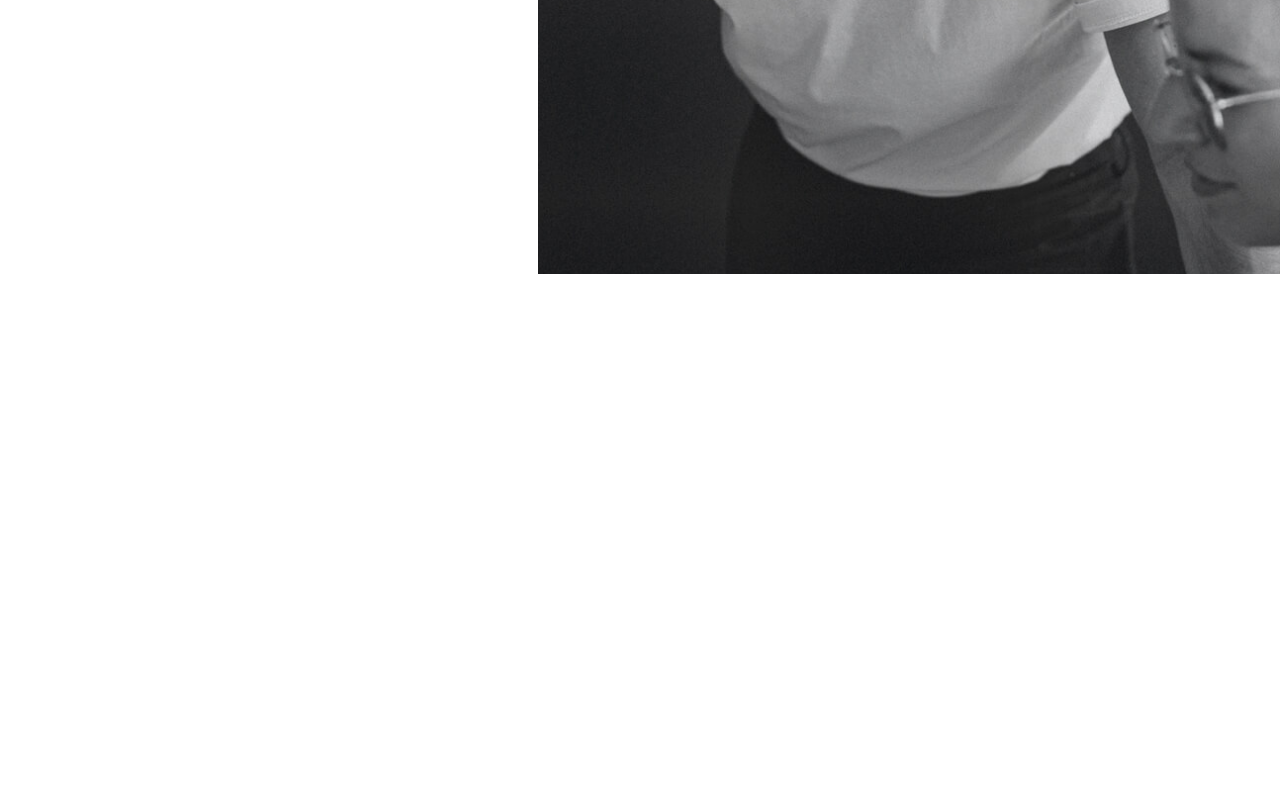
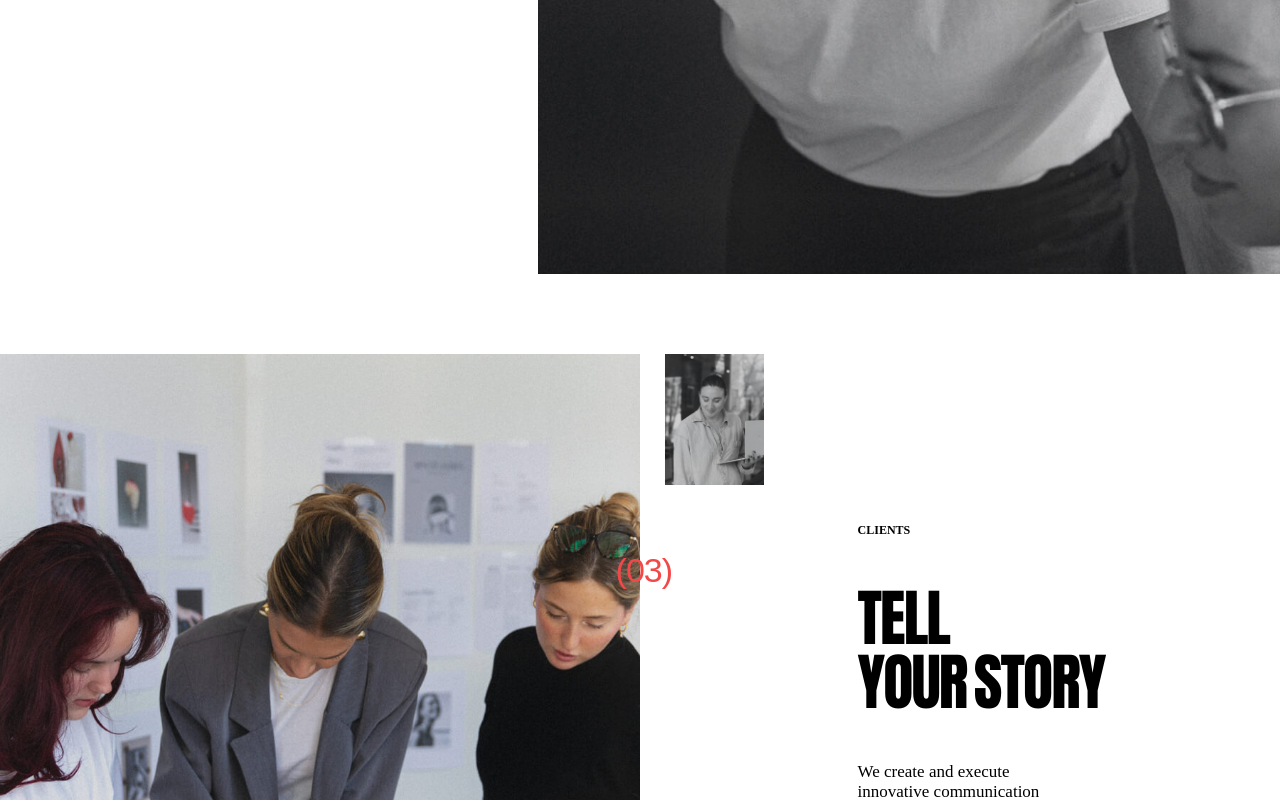
Before and after one commit to nakibiqbal/Website-Sundae_Creative, a React (Vite) app: page / in a window 1280 px wide. Shown: the part 4188-4988 px from the top of the page. Built offline with nearby package versions, Linux system fonts and the light colour scheme; a web font is replaced by a local one.

Commit message:
Sixth Section added

```diff
--- a/src/App.css
+++ b/src/App.css
@@ -65,6 +65,7 @@ h5 {
     font-size: 46px;
     letter-spacing: -2px;
     word-spacing: -2px;
+    line-height: 3rem;
   }
   h5 {
     width: 22vw;
--- a/src/App.jsx
+++ b/src/App.jsx
@@ -5,6 +5,7 @@ import Section_1 from './PAGES/SECTION_1/Section_1'
 import Section_2 from './PAGES/SECTION_2/Section_2'
 import Section_3 from './PAGES/SECTION_3/Section_3'
 import Section_4 from './PAGES/SECTION_4/Section_4'
+import Section_6 from './PAGES/SECTION_6/Section_6'
 
 function App() {
   useLenis()
@@ -14,6 +15,7 @@ function App() {
       <Section_2 />
       <Section_3 />
       <Section_4 />
+      <Section_6 />
       <div style={{ width: "100%", height: "100vh", background: "white" }}></div>
     </>
   )
--- a/src/PAGES/DYNAMIC_SECTION/Dynamic_Section.css
+++ b/src/PAGES/DYNAMIC_SECTION/Dynamic_Section.css
@@ -73,13 +73,17 @@
   }
   .dynamicContentLeft {
     width: 100%;
-    transform: translateY(30px);
     z-index: 5;
+  }
+  .textForTheLeft {
+    transform: translateY(-9rem);
+    gap: 3rem;
   }
   h3 {
     font-size: 62px;
     letter-spacing: -2px;
     word-spacing: -2px;
+    line-height: 4rem;
   }
   h5 {
     width: 100%;
@@ -96,15 +100,17 @@
     height: 7.5rem;
     margin: auto;
     object-fit: cover;
-    margin-top: -5rem;
     z-index: 9;
     position: relative;
+    margin-bottom: -5rem;
+    margin-top: 5rem;
   }
   .num02Mob {
     color: #f34848;
     margin: auto;
     font-size: 26px;
-    margin-top: -2rem;
+    margin-top: 2rem;
     display: inline;
+    margin-bottom: -5rem;
   }
 }
--- a/src/PAGES/DYNAMIC_SECTION/Dynamic_Section.jsx
+++ b/src/PAGES/DYNAMIC_SECTION/Dynamic_Section.jsx
@@ -5,7 +5,23 @@ import useAnimationScroll from "../../ANIMATIONS/useAnimationScroll";
 import { useRef } from "react";
 
 
-const Dynamic_Section = ({ textForTheLeft, imgForTheRight, text_one, text_two, text_three, imgForMobile, numForMobile }) => {
+const Dynamic_Section = (
+    {
+        textForTheLeft,
+        imgForTheRight,
+        text_one,
+        text_two,
+        text_three,
+        imgForMobile,
+        numForMobile,
+        reverseContent,
+        text_two_2,
+        imgClassName,
+        dyConClass6,
+        txtFTLeftEx,
+        oneMoreImg
+
+    }) => {
 
     const imgMob = useRef(null);
     const { scrollYProgress } = useScroll({
@@ -17,31 +33,30 @@ const Dynamic_Section = ({ textForTheLeft, imgForTheRight, text_one, text_two, t
 
 
     return (
-        <div ref={imgMob} className="dynamicContentWrapper">
+        <div ref={imgMob} className={reverseContent ? `dynamicContentWrapper ${reverseContent}` : "dynamicContentWrapper"}>
 
-            <div className="dynamicContentLeft">
-                {textForTheLeft && <div className={textForTheLeft}>
+            <div className={dyConClass6 ? `dynamicContentLeft ${dyConClass6}` : "dynamicContentLeft"}>
+
+                {textForTheLeft && <div className={txtFTLeftEx ? `${textForTheLeft} ${txtFTLeftEx}` : textForTheLeft}>
                     {imgForMobile && <motion.img className="imgForMobile" style={{ x: ParallaxMovement(-100, 100) }} src={imgForMobile} />}
                     {numForMobile && <h6 className="num02Mob">{numForMobile}</h6>}
                     <span>{text_one}</span>
-                    <h3>{text_two}</h3>
+                    <div className="head3">
+                        <h3>{text_two}</h3>
+                        {text_two_2 && <h3>{text_two_2}</h3>}
+                    </div>
                     <h5>{text_three}</h5>
                 </div>}
-                {/* <div className="imgForLeft">
-                    <img src="___" />
-                </div> */}
+
             </div>
 
-            <div className="dynamicContentRight">
-                {/* <div className="textForRight">
-                    <span>SERVICE</span>
-                    <h3>WHAT WE DO</h3>
-                    <p>Our mission is to empower the brands we believe in with tailor-made approaches that ignite creativity and growth without limits.</p>
-                </div> */}
-                {imgForTheRight && <div className="imgForTheRight">
+            <div className={dyConClass6 ? `dynamicContentRight ${dyConClass6}` : "dynamicContentRight"}>
+
+                {imgForTheRight && <div className={imgClassName ? `imgForTheRight ${imgClassName}` : "imgForTheRight"}>
                     <img src={imgForTheRight} />
-                </div>
-                }
+                </div>}
+                {oneMoreImg && <img className="oneMoreImg" src={oneMoreImg} />}
+
             </div>
 
         </div>
--- /dev/null
+++ b/src/PAGES/SECTION_6/Section_6.css
@@ -0,0 +1,84 @@
+#section_6 {
+  width: 100%;
+  height: 70vw;
+  display: flex;
+  justify-content: center;
+  align-items: center;
+  position: relative;
+  padding: 5rem 0rem;
+}
+.reverseContent {
+  flex-direction: row-reverse;
+}
+.imgClassName img {
+  transform: scale(1);
+}
+.dyConClass6 {
+  width: 50%;
+  position: relative;
+}
+
+.txtFTLeftEx {
+  margin-left: 7vw;
+}
+img.oneMoreImg {
+  width: 6.2rem;
+  height: 8.2rem;
+  object-fit: cover;
+  position: absolute;
+  top: 0;
+  right: 0;
+  transform: translateX(125%);
+}
+h6.num03 {
+  color: #f34848;
+  position: absolute;
+  top: 33%;
+  left: 50.3%;
+  transform: translate(-50%, -50%);
+  z-index: 5;
+}
+
+@media (max-width: 1000px) {
+  #section_6 {
+    height: 100vh;
+  }
+  .txtFTLeftEx {
+    transform: translateY(0);
+    margin-left: 15vw;
+  }
+  img.oneMoreImg {
+    width: 8vw;
+    height: 10vw;
+  }
+}
+@media (max-width: 700px) {
+  #section_6 {
+    height: 100%;
+  }
+  .reverseContent {
+    flex-direction: column-reverse;
+    gap: 1rem;
+  }
+  .dyConClass6 {
+    width: 100%;
+    justify-content: flex-start;
+    align-items: flex-start;
+    gap: 1rem;
+  }
+  .txtFTLeftEx {
+    margin-left: 0;
+  }
+  .imgClassName {
+    width: 65%;
+  }
+  img.oneMoreImg {
+    position: relative;
+    transform: none;
+    width: 6rem;
+    height: 8rem;
+  }
+  .num03 {
+    display: none;
+  }
+}
--- /dev/null
+++ b/src/PAGES/SECTION_6/Section_6.jsx
@@ -0,0 +1,33 @@
+import Dynamic_Section from "../DYNAMIC_SECTION/Dynamic_Section"
+import imgLeft from "/Images/imgLeft.jpg"
+import oneMoreImg from "/Images/oneMoreImg.jpg"
+import "./Section_6.css"
+
+const Section_6 = () => {
+    return (
+
+        <section id="section_6">
+
+            <h6 className="num03">(03)</h6>
+
+            <Dynamic_Section
+                reverseContent="reverseContent"
+                imgForTheRight={imgLeft}
+                oneMoreImg={oneMoreImg}
+                imgClassName="imgClassName"
+                textForTheLeft="textForTheLeft"
+                txtFTLeftEx="txtFTLeftEx"
+                numForMobile="(03)"
+                text_one="CLIENTS"
+                text_two="TELL"
+                text_two_2="YOUR STORY"
+                text_three="We create and execute innovative communication strategies that shape the digital narratives of today, delivering measurable outcomes and lasting impact for our clients across North America."
+                dyConClass6="dyConClass6"
+            />
+
+        </section>
+
+    )
+}
+
+export default Section_6
```
Also changed, not shown: public/Images/imgLeft.jpg (added), public/Images/oneMoreImg.jpg (added).
